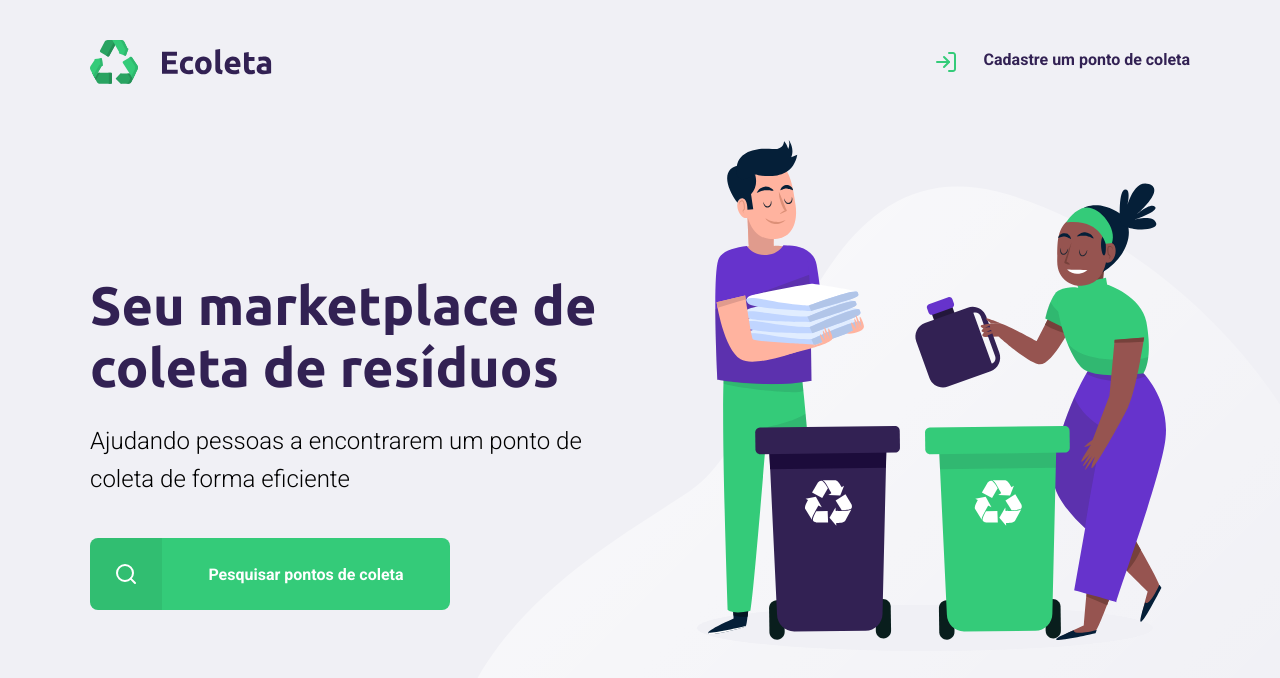
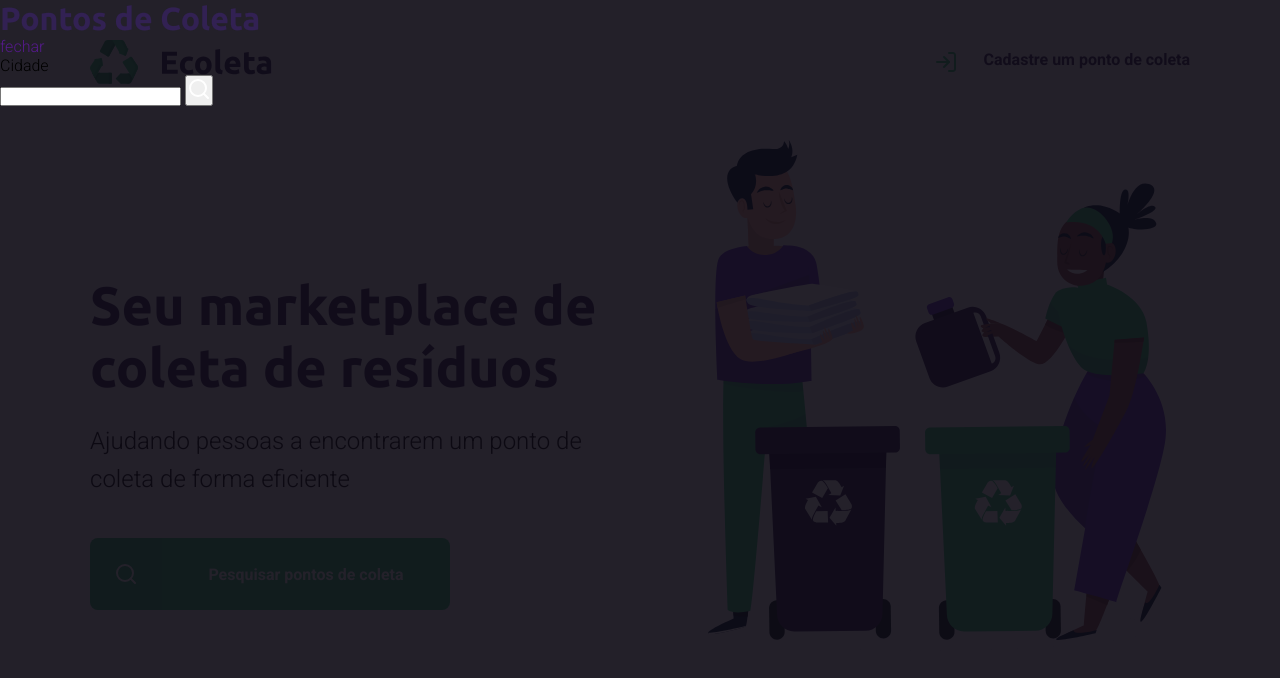
Before and after one commit to Diego-Lopes-Ferreira/next-level-week-starter, a plain HTML site: page src/index.html in a window 1280 px wide. Drawn offline with Linux system fonts and the light colour scheme.

Commit message:
search on index

```diff
--- a/src/index.html
+++ b/src/index.html
@@ -6,6 +6,7 @@
   <title>Ecoleta</title>
   <link href="/styles/main.css" rel="stylesheet">
   <link href="/styles/page-home.css" rel="stylesheet">
+  <link href="/styles/modal.css" rel="stylesheet">
   <link href="/styles/responsive.css" rel="stylesheet">
 </head>
 <body>
@@ -29,5 +30,24 @@
     </div>
   </div>
 
+  <div class="search">
+    <div class="content">
+      <div class="header">
+        <h1>Pontos de Coleta</h1>
+        <a href="">fechar</a>
+      </div>
+      <form action="">
+        <label for="search">Cidade</label>
+        <div class="field">
+          <input type="text" name="search">
+          <button>
+            <img src="./assets/search.svg" alt="Pesquisar">
+          </button>
+        </div>
+      </form>
+    </div>
+  </div>
+
 </body>
 </html>
+<!-- 1:07:34 -->
--- /dev/null
+++ b/src/styles/modal.css
@@ -0,0 +1,7 @@
+.search {
+  position: fixed;
+  height: 100%;
+  width: 100%;
+  top: 0;
+  background-color: #0e0a14e7;
+}
```
